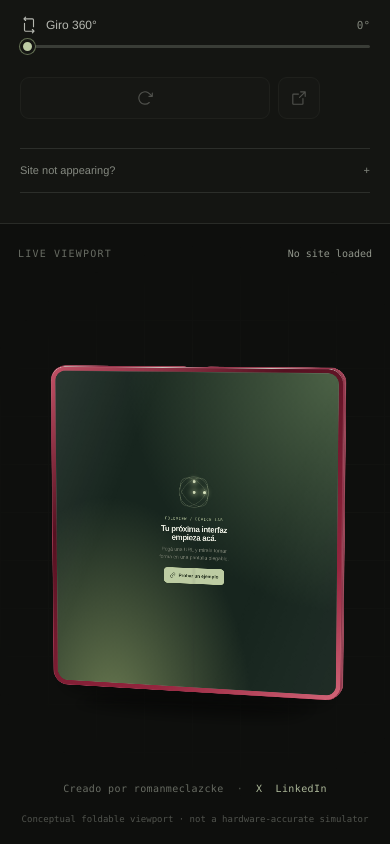
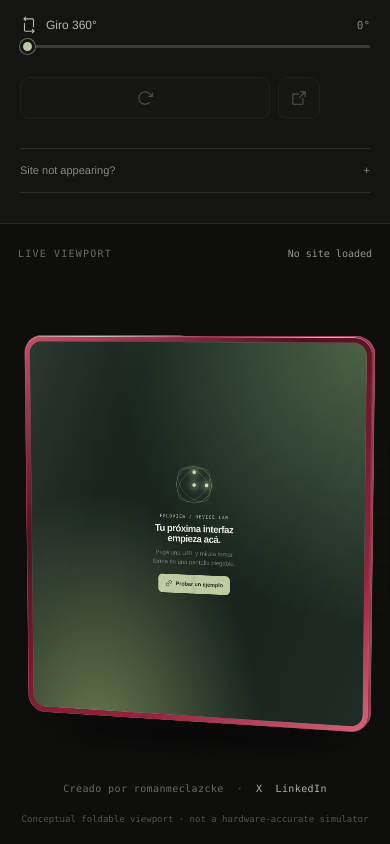
Before and after one commit to romanmeclazcke/iphone18-fold-preview, a React (Vite) app: page / in a window 390 px wide. Shown: the part 711-1555 px from the top of the page. Built offline with nearby package versions, Linux system fonts and the light colour scheme.

Commit message:
Increase device preview scale

```diff
--- a/src/styles.css
+++ b/src/styles.css
@@ -59,7 +59,7 @@ input[type="range"]::-webkit-slider-thumb { width: 15px; height: 15px; appearanc
 .preview-toolbar { position: absolute; top: 24px; left: 28px; right: 28px; display: flex; justify-content: space-between; color: #686c63; font: 10px ui-monospace, SFMono-Regular, Menlo, monospace; text-transform: uppercase; letter-spacing: .12em; }
 .url-readout { max-width: 50%; overflow: hidden; text-overflow: ellipsis; color: #91968b; text-transform: none; letter-spacing: 0; }
 .device-stage { position: relative; width: min(88%, 980px); height: min(75dvh, 680px); display: flex; align-items: center; justify-content: center; perspective: 1800px; }
-.device { --scale: .82; position: relative; width: var(--device-width); height: var(--device-height); transform-style: preserve-3d; transform: rotateX(var(--tilt)) rotateY(calc(var(--fold) * -.08)) scale(var(--scale)); transition: transform .65s cubic-bezier(.16, 1, .3, 1), width .65s cubic-bezier(.16, 1, .3, 1), height .65s cubic-bezier(.16, 1, .3, 1); will-change: transform; }
+.device { --scale: .94; position: relative; width: var(--device-width); height: var(--device-height); transform-style: preserve-3d; transform: rotateX(var(--tilt)) rotateY(calc(var(--fold) * -.08)) scale(var(--scale)); transition: transform .65s cubic-bezier(.16, 1, .3, 1), width .65s cubic-bezier(.16, 1, .3, 1), height .65s cubic-bezier(.16, 1, .3, 1); will-change: transform; }
 .device-body { position: absolute; inset: 0; padding: 10px; overflow: visible; border: 1px solid #656860; border-radius: 34px; background: linear-gradient(145deg, #4d504a, #1a1c19 32%, #31332f 75%, #62655e); box-shadow: inset 0 1px 1px #92968c, inset 0 -1px 1px #0a0b09, 0 38px 65px -30px rgba(0,0,0,.75); transform-style: preserve-3d; }
 .screen-clip { position: relative; width: 100%; height: 100%; overflow: hidden; border-radius: 25px; background: #e5e7df; isolation: isolate; }
 .screen-clip iframe { width: 100%; height: 100%; border: 0; background: #fff; }
@@ -101,7 +101,7 @@ input[type="range"]::-webkit-slider-thumb { width: 15px; height: 15px; appearanc
 @media (max-width: 1050px) {
   .workspace { grid-template-columns: 350px 1fr; }
   .control-panel { padding-inline: 28px; }
-  .device { --scale: .64; }
+  .device { --scale: .74; }
 }
 
 @media (max-width: 760px) {
@@ -114,7 +114,7 @@ input[type="range"]::-webkit-slider-thumb { width: 15px; height: 15px; appearanc
   .intro h1 { font-size: 39px; }
   .preview-panel { min-height: 620px; }
   .device-stage { width: 100%; height: 520px; }
-  .device { --scale: .43; }
+  .device { --scale: .51; }
   .preview-toolbar { left: 18px; right: 18px; }
   .disclaimer { right: 18px; left: 18px; text-align: center; }
   .social-links { margin-top: -10px; flex-wrap: wrap; padding: 0 20px; line-height: 1.6; }
```
